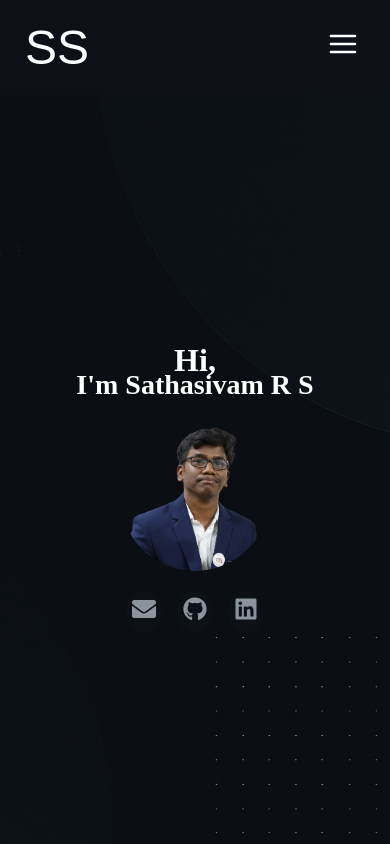
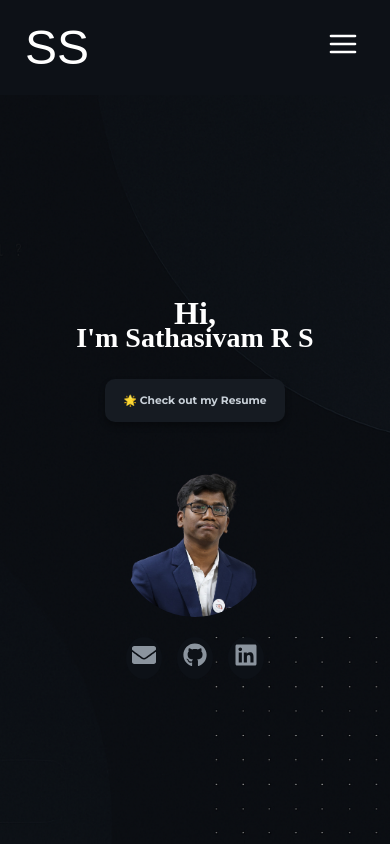
Before and after one commit to SathaSivamRS/Satha_Portfolio, a React (Create React App) app: page / in a window 390 px wide. Shown: the top 844 px of the page. Built offline with nearby package versions, Linux system fonts and the light colour scheme; a web font is replaced by a local one.

Commit message:
style: customize resume card size and responsiveness + feat: make 'Reach Out' link open mail client using mailto

```diff
--- a/public/index.html
+++ b/public/index.html
@@ -1,17 +1,19 @@
 <!DOCTYPE html>
 <html lang="en">
+
 <head>
   <meta charset="utf-8" />
   <link rel="icon" href="%PUBLIC_URL%/favicon.ico" />
+  <!-- <link rel="icon" type="image/png" href="%PUBLIC_URL%/SS_Ghibli-Tb-1-1.png" /> -->
   <meta name="viewport" content="width=device-width, initial-scale=1" />
   <meta name="theme-color" content="#000000" />
-    <meta
-      name="description"
-      content="Web site created using create-react-app"
-    />
+  <meta name="description"
+    content="Portfolio of Sathasivam R S – A passionate Web Developer specializing in React, frontend development, and creative solutions. Explore projects, resume, and connect via GitHub and LinkedIn." />
   <link rel="preconnect" href="https://fonts.googleapis.com">
   <link rel="preconnect" href="https://fonts.gstatic.com" crossorigin>
-<link href="https://fonts.googleapis.com/css2?family=Finger+Paint&family=Ga+Maamli&family=Montserrat:wght@400;500;700&display=swap" rel="stylesheet">
+  <link
+    href="https://fonts.googleapis.com/css2?family=Finger+Paint&family=Ga+Maamli&family=Montserrat:wght@400;500;700&display=swap"
+    rel="stylesheet">
   <link rel="apple-touch-icon" href="%PUBLIC_URL%/logo192.png" />
   <!--
       manifest.json provides metadata used when your web app is installed on a
@@ -27,8 +29,9 @@
       work correctly both with client-side routing and a non-root public URL.
       Learn how to configure a non-root public URL by running `npm run build`.
     -->
-    <title>React App</title>
+  <title>Sathasivam R S | Web Developer Portfolio</title>
 </head>
+
 <body>
   <noscript>You need to enable JavaScript to run this app.</noscript>
   <div id="root"></div>
@@ -43,4 +46,5 @@
       To create a production bundle, use `npm run build` or `yarn build`.
     -->
 </body>
+
 </html>
--- a/src/components/Header/Header.js
+++ b/src/components/Header/Header.js
@@ -48,7 +48,15 @@ const Header = () => {
           <li><a href="#education" className={activeLink === 'education' ? styles.active : ''} onClick={() => setIsNavOpen(false)}>Education</a></li>
           <li><a href="#internships" className={activeLink === 'internships' ? styles.active : ''} onClick={() => setIsNavOpen(false)}>Internships</a></li>
           <li><a href="#skills" className={activeLink === 'skills' ? styles.active : ''} onClick={() => setIsNavOpen(false)}>Skills</a></li>
-          <li><a href="#contact" className={activeLink === 'contact' ? styles.active : ''} onClick={() => setIsNavOpen(false)}>Reach Out</a></li>
+          <li>
+            <a
+              href="mailto:sathasivamrs23@gmail.com"
+              className={activeLink === 'contact' ? styles.active : ''}
+              onClick={() => setIsNavOpen(false)}
+            >
+              Reach Out
+            </a>
+          </li>
         </ul>
       </nav>
     </header>
--- a/src/components/Hero/Hero.js
+++ b/src/components/Hero/Hero.js
@@ -24,6 +24,18 @@ const Hero = () => {
       <div className={styles.textContent}>
         <h1 className={styles.greeting}>Hi,</h1>
         <h2 className={styles.name}>I'm Sathasivam R S</h2>
+<h6>
+  <a
+    href="https://drive.google.com/file/d/1fYf6YBBxQ_kx3gWE3IvOb3dO8uQ-VsWz/view?usp=sharing"
+    target="_blank"
+    rel="noopener noreferrer"
+    className={styles.resumeCard}
+  >
+    🌟 Check out my Resume
+  </a>
+</h6>
+
+
       </div>
 
       <img
--- a/src/components/Hero/Hero.module.css
+++ b/src/components/Hero/Hero.module.css
@@ -93,6 +93,26 @@
   color: #fff;
   transform: scale(1.2);
 }
+
+.resumeCard {
+  display: inline-block;
+  padding: 15px;
+  background-color: #161b22;
+  color: #c9d1d9;
+  border-radius: 10px;
+  text-decoration: none;
+  font-weight: bold;
+  box-shadow: 0 4px 6px rgba(0,0,0,0.3);
+  transition: transform 0.3s ease, box-shadow 0.3s ease;
+  width: 150px;
+  text-align: center;
+}
+
+.resumeCard:hover {
+  transform: translateY(-3px);
+  box-shadow: 0 8px 12px rgba(255, 255, 255, 0.1);
+}
+
 
 @media (max-width: 1024px) {
   .heroContainer {
```
Also changed, not shown: src/assets/SS_Ghibli-Tb-1-1.png (added), 1 other file (tests, documents, lock files or other folders). Lines whose indentation alone changed are shown as unchanged.
